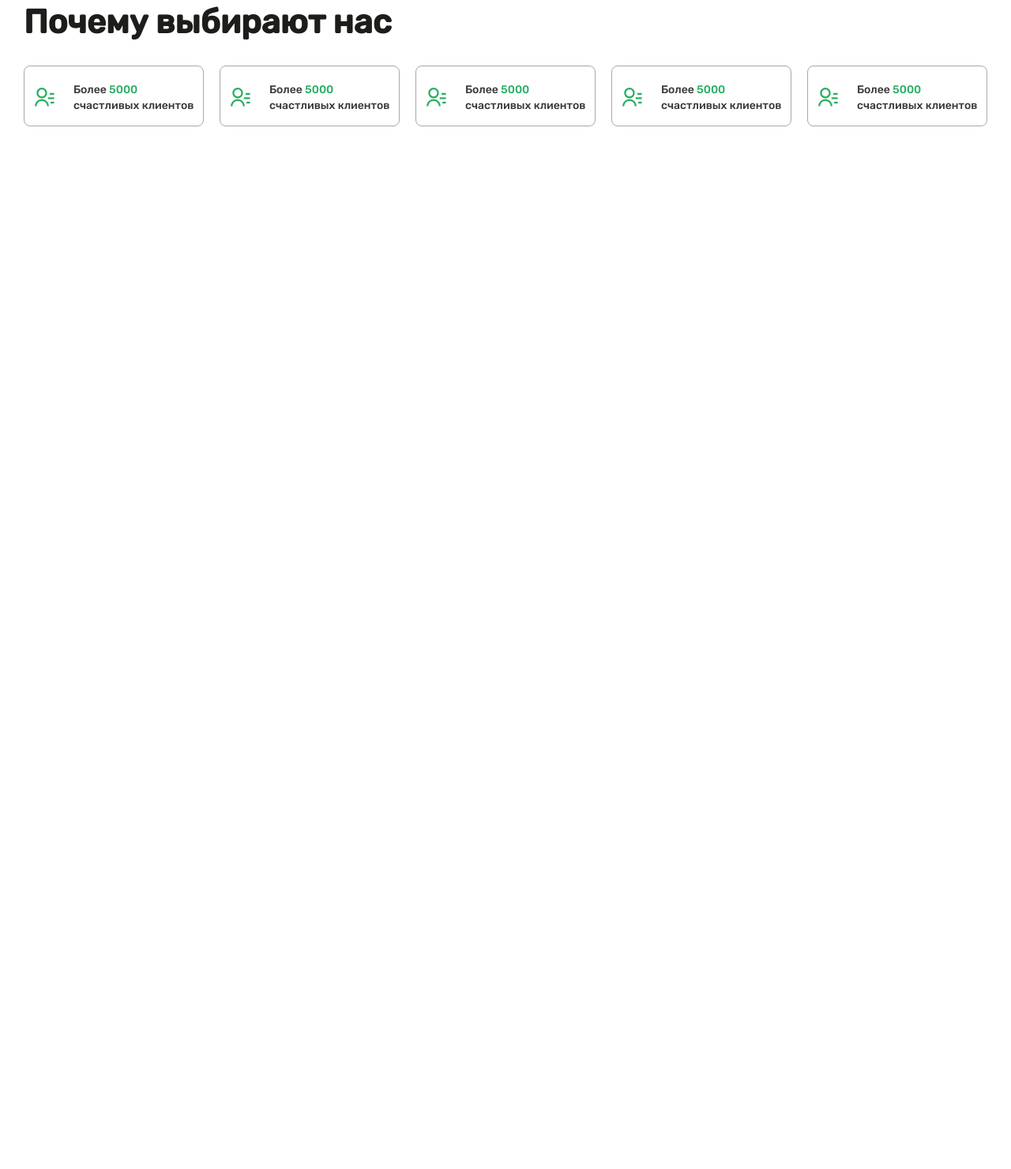
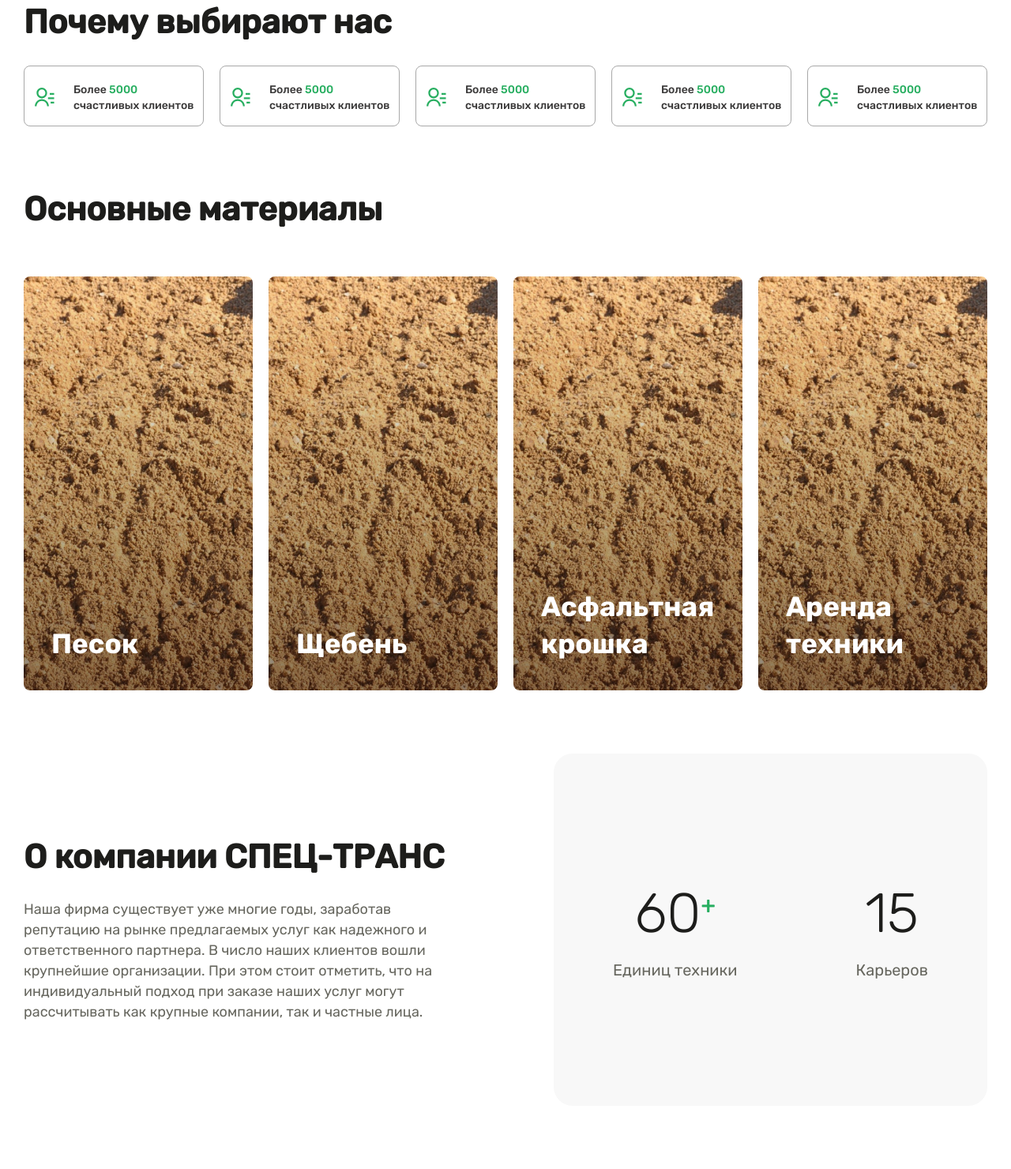
Before and after one commit to OzodAkromov/mineral, a plain HTML site: page index.html in a window 1280 px wide. Shown: the part 877-2357 px from the top of the page at 79% size. Before the commit the page ends 1117 px from the top, so only its background shows below. Drawn offline with Linux system fonts and the light colour scheme.

Commit message:
first commit

```diff
--- a/index.html
+++ b/index.html
@@ -73,5 +73,62 @@
             </div>
         </div>
     </section>
+
+    <!-- materials -->
+    <section class="materials">
+        <div class="container">
+            <h1 class="site-title">Основные материалы</h1>
+
+            <div class="wrapper">
+                <!-- card -->
+                <div class="card">
+                    <h1>Песок</h1>
+                </div>
+
+                <!-- card -->
+                <div class="card">
+                    <h1>Щебень</h1>
+                </div>
+
+                <!-- card -->
+                <div class="card">
+                    <h1>Асфальтная крошка</h1>
+                </div>
+
+                <!-- card -->
+                <div class="card">
+                    <h1>Аренда техники</h1>
+                </div>
+            </div>
+        </div>
+    </section>
+
+    <!-- company -->
+    <section class="company">
+        <div class="container">
+            <!-- left -->
+            <div class="left">
+                <h1 class="site-title">О компании <span>СПЕЦ-ТРАНС</span></h1>
+                <p class="text">
+                    Наша фирма существует уже многие годы, заработав репутацию на рынке предлагаемых услуг как надежного и ответственного партнера. В число наших клиентов вошли крупнейшие организации. При этом стоит отметить, что на индивидуальный подход при заказе наших услуг могут рассчитывать как крупные компании, так и частные лица.
+                </p>
+            </div>
+
+            <!-- right -->
+            <div class="right">
+                <!-- number -->
+                <div class="number">
+                    <h1>60<sup>+</sup></h1>
+                    <p>Единиц техники</p>
+                </div>
+
+                <!-- number -->
+                <div class="number">
+                    <h1>15</h1>
+                    <p>Карьеров</p>
+                </div>
+            </div>
+        </div>
+    </section>
 </body>
 </html>
--- a/style.css
+++ b/style.css
@@ -46,6 +46,12 @@ body {
 .container {
     width: 1220px;
     margin: 0 auto;
+}
+
+.site-title {
+    font-size: 42px;
+    font-family: 'Rubik-500', sans-serif;
+    color: #1D1D1B;
 }
 
 /* header */
@@ -130,13 +136,6 @@ body {
     padding: 80px 0;
 }
 
-.about .site-title {
-    font-size: 42px;
-    font-family: 'Rubik-500', sans-serif;
-    line-height: 50px;
-    color: #1D1D1B;
-}
-
 .about .wrapper {
     display: flex;
     justify-content: center;
@@ -170,3 +169,97 @@ body {
 .about .card p span {
     color: #27ae60;
 }
+
+/* materials */
+.materials .wrapper {
+    display: flex;
+    align-items: center;
+    justify-content: center;
+    gap: 20px;
+    margin-top: 60px;
+}
+
+.materials .card {
+    width: 340px;
+    height: 524px;
+    display: flex;
+    align-items: flex-end;
+    justify-content: flex-start;
+    padding: 35px;
+    background: url(./images/Rectangle\ 10.png) no-repeat center / cover;
+    border-radius: 8px;
+    transition: 0.3s;
+}
+
+
+.materials .card h1 {
+    font-size: 35px;
+    color: #ffffff;
+    font-family: 'Rubik-700', sans-serif;
+    font-weight: 700;
+    line-height: 47px;
+}
+
+.materials .card:hover {
+    cursor: pointer;
+    transform: translateY(-20px);
+}
+
+/* company */
+.company {
+    padding: 80px 0;
+}
+
+.company .container {
+    display: flex;
+    align-items: center;
+    justify-content: space-between;
+}
+
+.company .container .left,
+.company .container .right {
+    width: 45%;
+}
+
+.company .container .left .site-title span {
+    text-transform: uppercase;
+}
+
+.company .container .left .text {
+    font-size: 18px;
+    color: #67675F;
+    line-height: 26px;
+    margin-top: 28px;
+}
+
+.company .container .right {
+    background: #f8f8f8;
+    height: 446px;
+    padding: 75px;
+    display: flex;
+    align-items: center;
+    justify-content: space-between;
+    gap: 50px;
+    border-radius: 24px;
+}
+
+.company .container .right h1{
+    font-size: 70px;
+    font-weight: 300;
+    font-family: 'Rubik-300', sans-serif;
+    color: #1D1D1B;
+    padding-bottom: 18px;
+    text-align: center;
+}
+
+.company .container .right sup {
+    font-size: 30px;
+    color: #27ae60;
+    font-weight: 500;
+    font-family: 'Rubik-500', sans-serif;
+}
+
+.company .container .right p {
+    font-size: 20px;
+    color: #67675F;
+}
```
Also changed, not shown: images/Rectangle 10.png (added), images/Rectangle 12.png (added), images/Rectangle 13.png (added).
